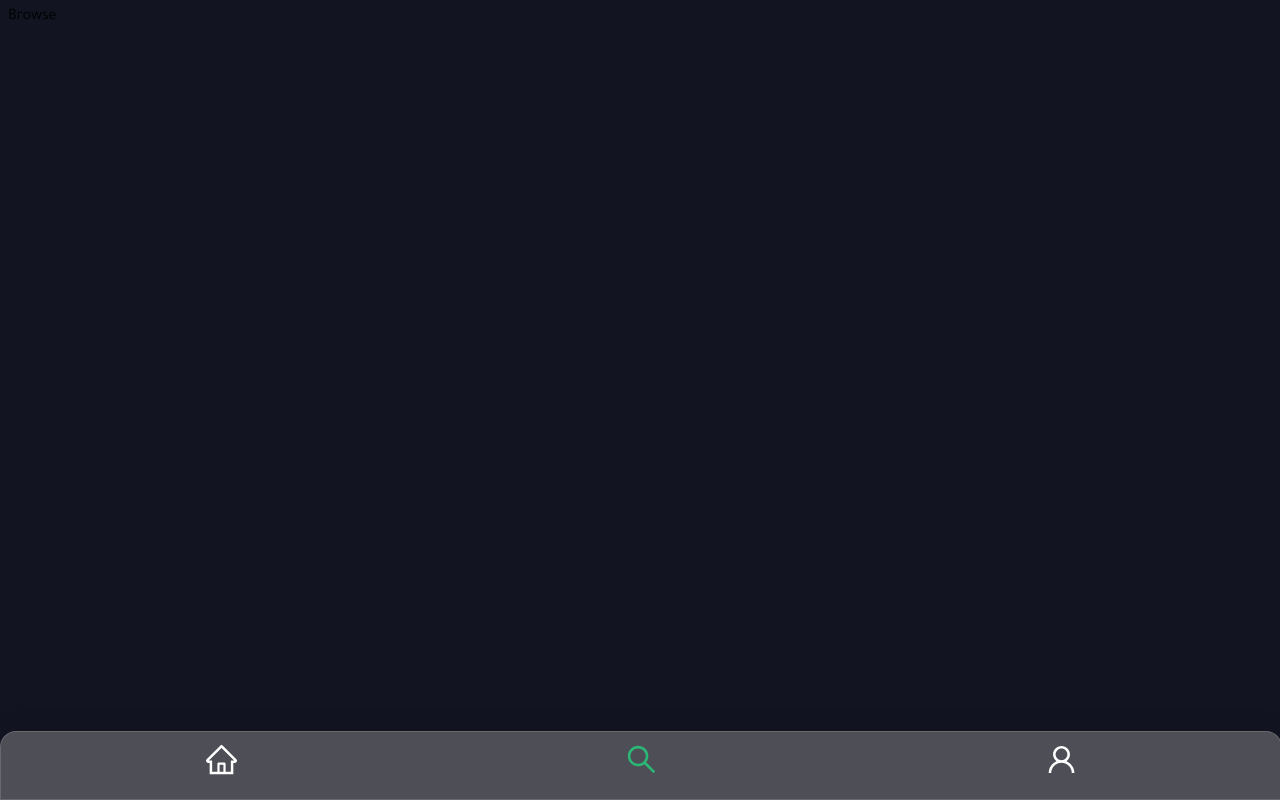
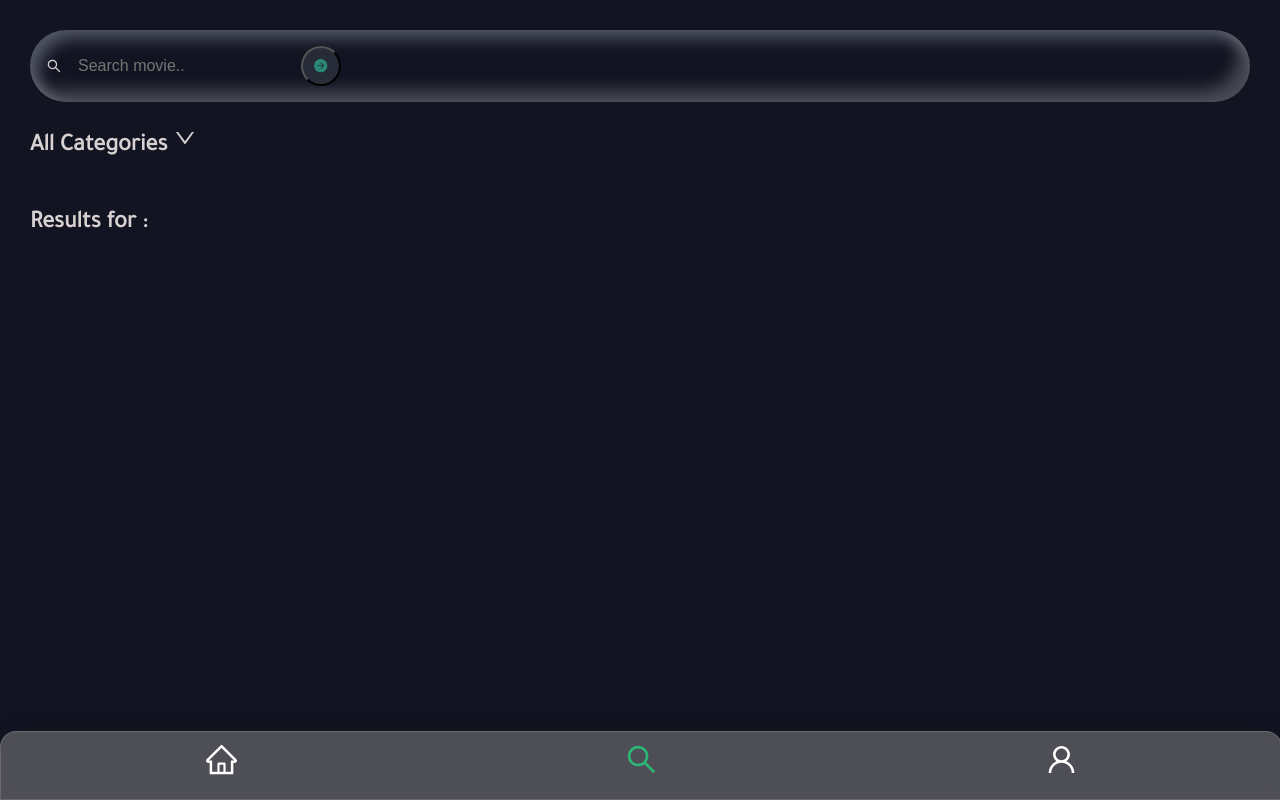
Before and after one commit to Zerowhizkey/FEUFLIX, a React (Vite) app: page /browse in a window 1280 px wide. Built offline with nearby package versions, Linux system fonts and the light colour scheme.

Commit message:
Added functionality to searchbar

```diff
--- a/src/App.jsx
+++ b/src/App.jsx
@@ -2,7 +2,7 @@ import { createBrowserRouter, RouterProvider } from "react-router-dom";
 import "./App.css";
 import Root from "./pages/Root";
 import Home from "./pages/Home";
-import Browse from "./pages/Browse";
+import Browse from "./pages/browse/Browse";
 
 const router = createBrowserRouter([
   {
--- a/src/pages/Browse.jsx
+++ /dev/null
@@ -1,9 +0,0 @@
-import React from 'react'
-
-const Browse = () => {
-  return (
-    <div>Browse</div>
-  )
-}
-
-export default Browse
--- /dev/null
+++ b/src/pages/browse/Browse.jsx
@@ -0,0 +1,83 @@
+import React, { useState, useEffect } from "react";
+import { AiOutlineSearch, AiOutlineDown } from "react-icons/ai";
+import { BsFillArrowRightCircleFill } from "react-icons/bs";
+import "./browse.scss";
+//import axios from "axios";
+
+const Browse = () => {
+  const [searchInput, setSearchInput] = useState(""); // use state för input
+  const [filteredResults, setFilteredResults] = useState([]); // Filter input
+  const [APIData, setAPIData] = useState([]); // Byt ut till context hook
+
+  // Matcha input med filter funktion
+  //Handle Change
+
+  // useEffect(() => {
+  //   axios
+  //     .get(
+  //       `https://api.themoviedb.org/3/search/multi?api_key=<<api_key>>&language=en-US&page=1&include_adult=false
+  //   `
+  //     )
+  //     .then((response) => {
+  //       setAPIData(response.data);
+  //     });
+  // }, []);
+
+  const searchItems = (searchValue) => {
+    setSearchInput(searchValue);
+
+    if (searchInput !== "") {
+      const filteredData = APIData.filter((item) => {
+        return Object.values(item)
+          .join(" ")
+          .toLowerCase()
+          .includes(searchInput.toLowerCase());
+      });
+      setFilteredResults(filteredData);
+    } else {
+      setFilteredResults(APIData);
+    }
+  };
+
+  return (
+    <div>
+      <div className="search-bar">
+        <AiOutlineSearch />
+
+        <input
+          className="search-input"
+          type="text"
+          placeholder="Search movie.."
+          onChange={(e) => searchItems(e.target.value)}
+        />
+        <button className="search-button">
+          <BsFillArrowRightCircleFill />
+        </button>
+      </div>
+      <section className="category-list">
+        <h3>
+          All Categories <AiOutlineDown />
+        </h3>
+      </section>
+      <h3>Results for : {searchInput}</h3>
+      {searchInput.length < 1
+        ? filteredResults.map((item) => {
+            return (
+              <section key={item.id}>
+                <img src={item.movie_id} />
+              </section>
+            );
+          })
+        : APIData.map((item) => {
+            return (
+              <section key={item.id}>
+                <h3>New movies</h3>
+                <img src={item.movie} />
+              </section>
+            );
+          })}
+    </div>
+  );
+};
+
+export default Browse;
--- /dev/null
+++ b/src/pages/browse/browse.scss
@@ -0,0 +1,84 @@
+$primary-color: #121421;
+$secondary-color: #2B8876;
+$text-color: rgb(216, 209, 209);
+
+body {
+    background-color: $primary-color;
+    color: $text-color;
+    margin-left: 30px;
+    margin-right: 30px;
+}
+
+
+.search-bar {
+margin-top: 30px;
+height: 40px;
+display: flex;
+align-items: center;
+justify-content: flex-start;
+gap: 1em;
+background: #121421;
+box-shadow: inset -12px -12px 16px rgba(255, 254, 254, 0.22), inset 8px 8px 16px rgba(215, 226, 242, 0.33);
+border-radius:40px;
+padding: 1em;
+
+
+.search-button {
+    width: 40px;
+    height: 40px;
+    border-radius: 50%;
+    background: #3e454f7d;
+    display: flex;
+    justify-content: center;
+    align-items: center;
+    transition: 0.4s;
+    color: #2B8876;
+}
+.search-input {
+    border:none;
+    background: none;
+    outline:none;
+    float:left;
+    padding: 0;
+    color: white;
+    font-size: 16px;
+    transition: 0.4s;
+    line-height: 40px;
+
+}
+
+.search-bar:hover > .search-button {
+  background: white;
+  color : #2f3640;
+}
+
+}
+
+.search-bar:hover > .search-input {
+    width: 210px;
+    padding: 0 6px;
+}
+.search-bar:hover > .search-icon {
+    background: rgba(255, 255, 255, 0.417);
+    color : $secondary-color;
+  }
+
+h3{
+    font-weight: bold;
+    font-size: 1.5rem;
+
+}
+.category-list {
+    display: flex;
+    align-items: center;
+    align-content: center;
+    justify-content: space-between;
+}
+section {
+    display: grid;
+    grid-template-columns: repeat(3, 3fr);
+}
+img {
+    width: 100px;
+
+}
```
Lines whose indentation alone changed are shown as unchanged.
